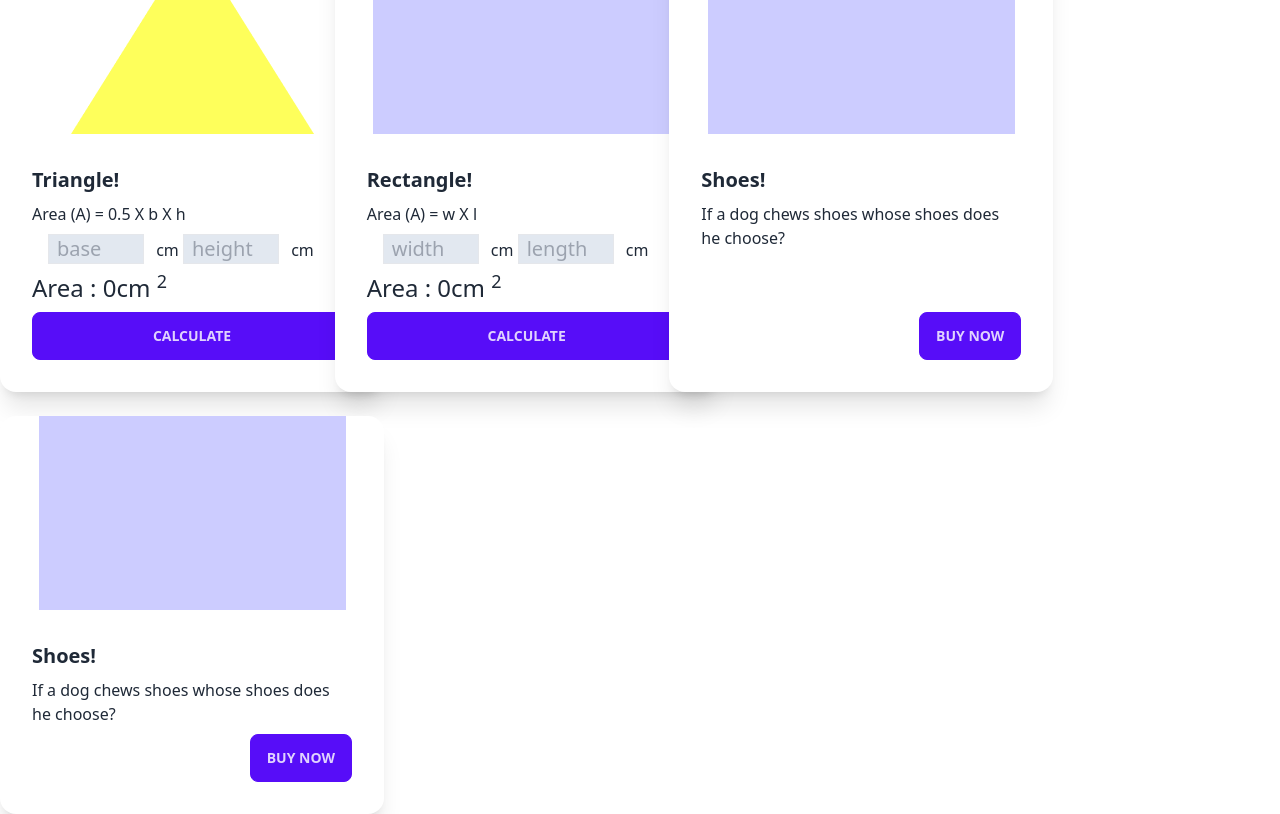
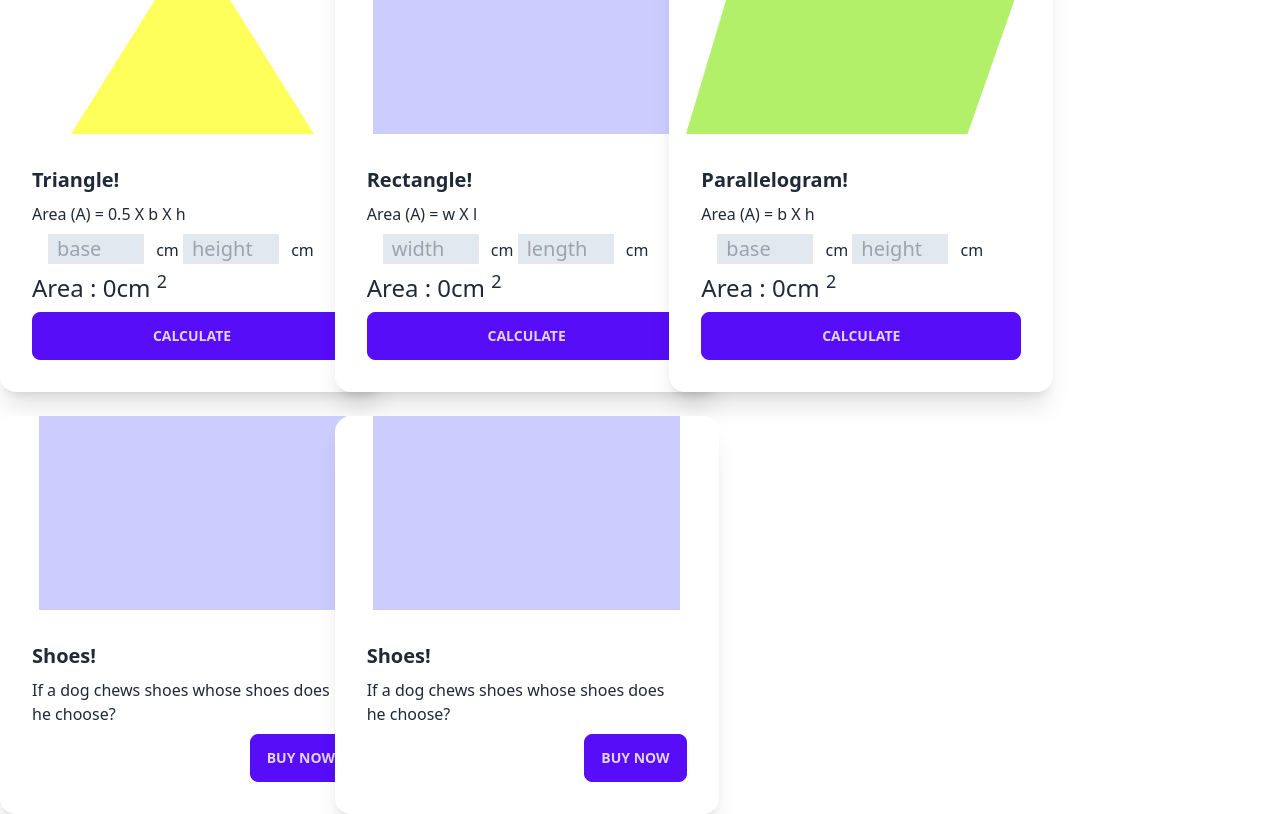
Before and after one commit to Fahmida-Faiza/Geometry-Genius, a plain HTML site: page index.html in a window 1280 px wide. Shown: the part 60-874 px from the top of the page. Drawn offline with nearby package versions, Linux system fonts and the light colour scheme.

Commit message:
added another card with function

```diff
--- a/index.html
+++ b/index.html
@@ -57,7 +57,27 @@
                 </div>
             </div>
         </div>
-        <!--  -->
+        <!--  paralal card-->
+        <div class="card w-96 bg-base-100 shadow-xl">
+            <figure><img src="images/parallelogram.png" alt="Shoes" /></figure>
+            <div class="card-body">
+                <h2 class="card-title">Parallelogram!</h2>
+                <p>Area (A) = b X h</p>
+                <p>
+                    <input type="text" class="ml-4 border bg-slate-200 text-xl w-24 px-2" placeholder="base" name=""
+                        id="parallelogram-base">
+                    <span class="ml-2">cm</span>
+                    <!-- triangle height -->
+                    <input type="text" class="border bg-slate-200 text-xl w-24 px-2" placeholder="height" name=""
+                        id="parallelogram-height">
+                    <span class="ml-2">cm</span>
+                </p>
+                <p class="text-2xl">Area : <span id="parallelogram-area">0</span>cm <sup>2</sup></p>
+                <div class="card-actions">
+                    <button onclick="calculateParallelogramArea()" class="btn btn-primary w-full">Calculate</button>
+                </div>
+            </div>
+        </div>
         <!--2nd card -->
         <div class="card w-96 bg-base-100 shadow-xl">
             <figure><img src="images/rectangle.png" alt="Shoes" /></figure>
--- a/scripts/area-calculator.js
+++ b/scripts/area-calculator.js
@@ -20,7 +20,7 @@ function calculateTriangleArea(){
     areaSpan.innerText = area;
 }
 
-//reusable code added function in rectangle
+//reusable code added function in rectangle and paraligram
 function calculateRectangleArea(){
  const width = getInputValue("rectangle-width");
  console.log(width)
@@ -30,6 +30,17 @@ function calculateRectangleArea(){
  //area calculate
  const area = width * length;
  setElementInnerText("reactangle-area" , area);
+}
+//paralaligram
+function calculateParallelogramArea(){
+    const base = getInputValue("parallelogram-base");
+    console.log(base)
+
+    const height = getInputValue("parallelogram-height");
+    console.log(height)
+    //calculate area
+    const area =base * height;
+    setElementInnerText("parallelogram-area" ,area);
 }
 
 // get input value feild in number
```
